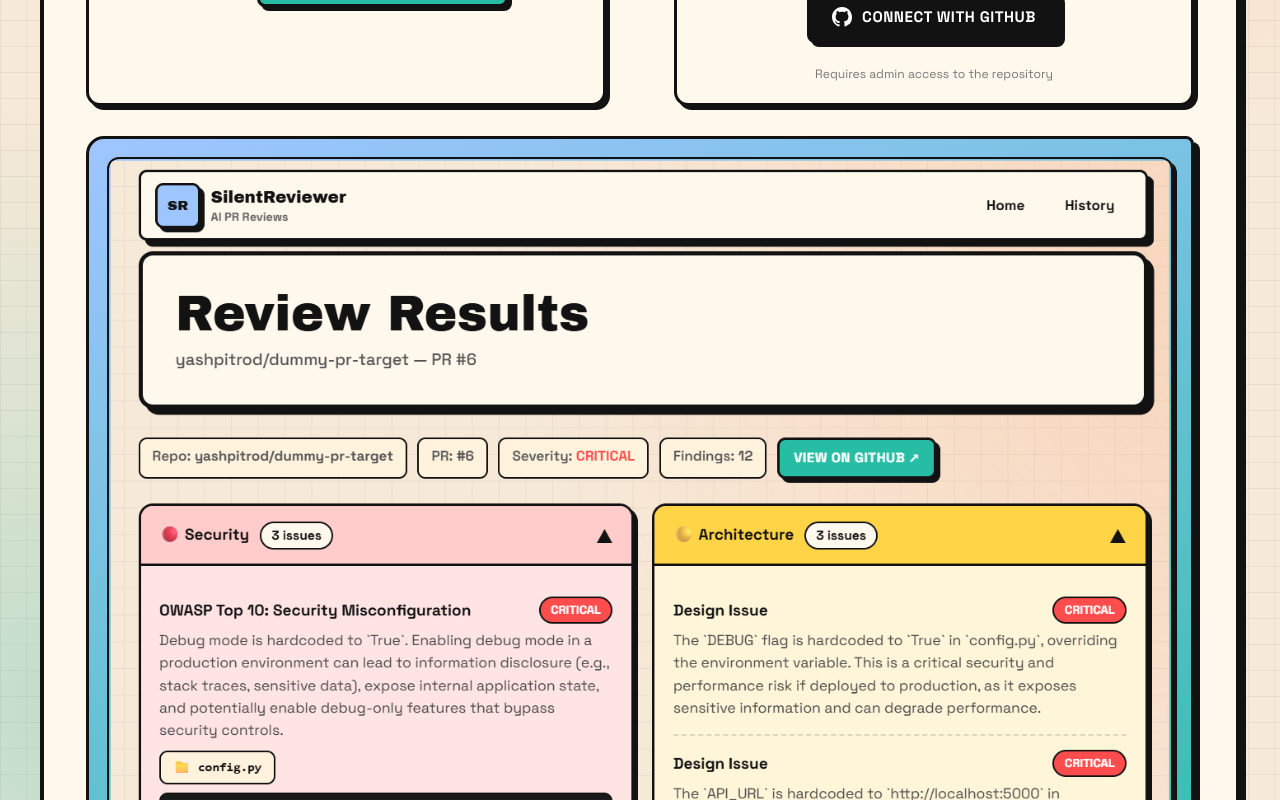
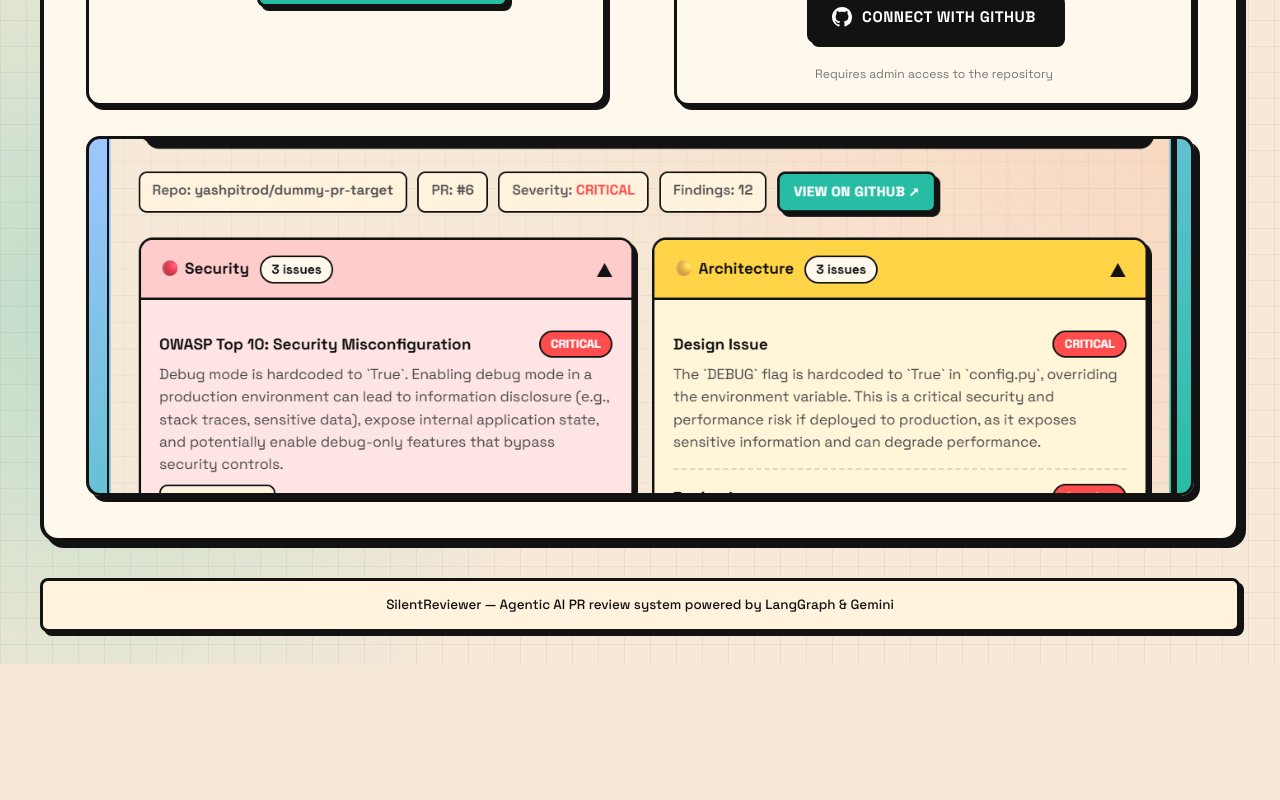
Before and after one commit to yashpitrod/Agentic_AI, a React (Vite) app in the folder frontend/: page / in a window 1280 px wide. Shown: the part 760-1560 px from the top of the page. After the commit the page ends 1424 px from the top, so only its background shows below. Built offline with nearby package versions, Linux system fonts and the light colour scheme; no server answers.

Commit message:
fix: widen layout to 1200px, hero single-column for option cards

```diff
--- a/frontend/src/index.css
+++ b/frontend/src/index.css
@@ -381,9 +381,10 @@
 /* ── Preview Image ─────────────────────────────────── */
 
 .hero-visual {
-    min-height: 320px;
+    min-height: 200px;
+    max-height: 360px;
     border: 3px solid var(--ink);
-    border-radius: 18px 8px 18px 8px;
+    border-radius: var(--radius-lg);
     background: linear-gradient(160deg, var(--sky), var(--teal));
     padding: 18px;
     display: grid;
@@ -1288,13 +1289,11 @@
 /* ---------- Tablet (≤ 900px) ---------- */
 @media (max-width: 900px) {
     .hero {
-        grid-template-columns: 1fr;
-        min-height: auto;
         gap: 24px;
     }
 
     .hero-visual {
-        min-height: 220px;
+        min-height: 180px;
     }
 
     .hero-copy h1 {
```
